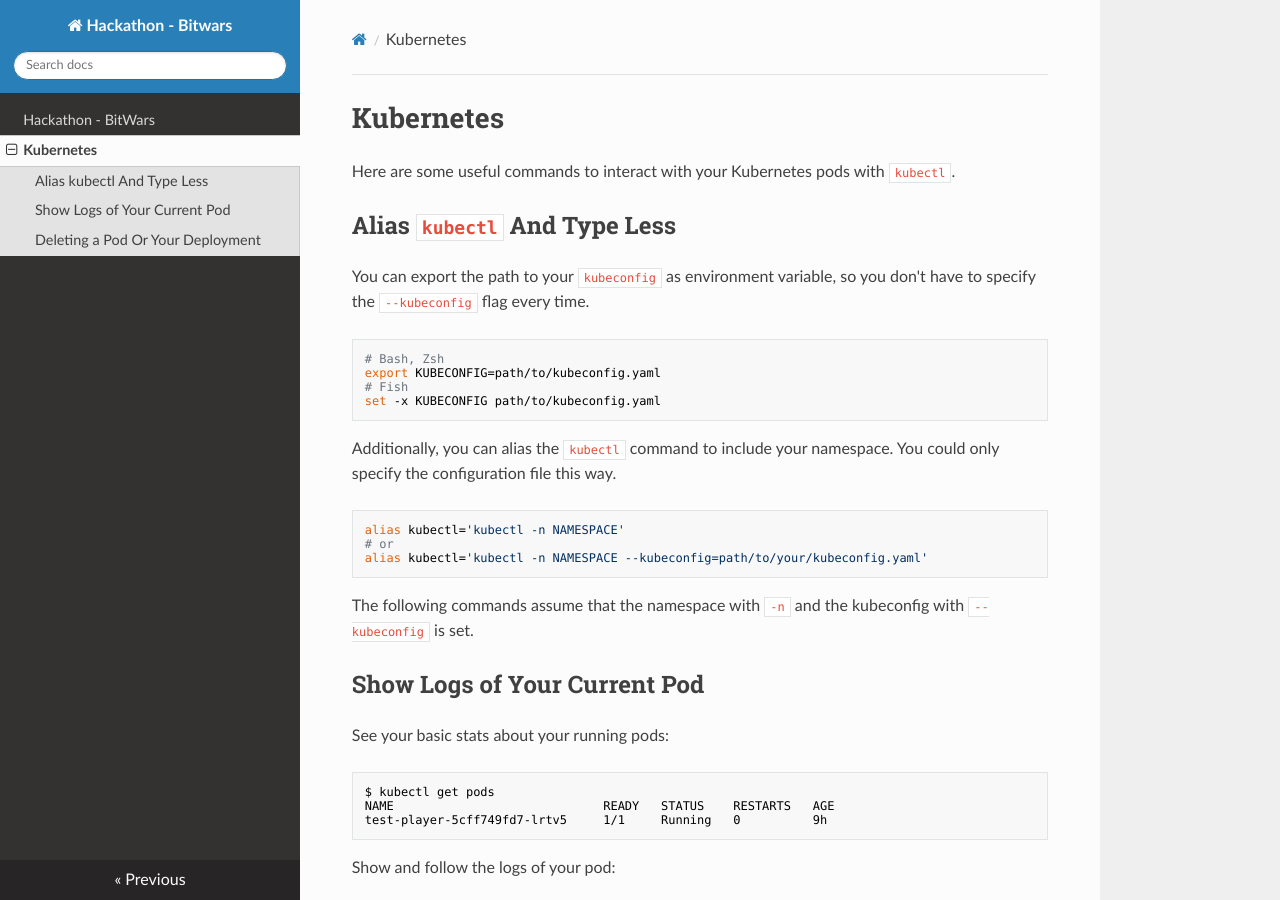
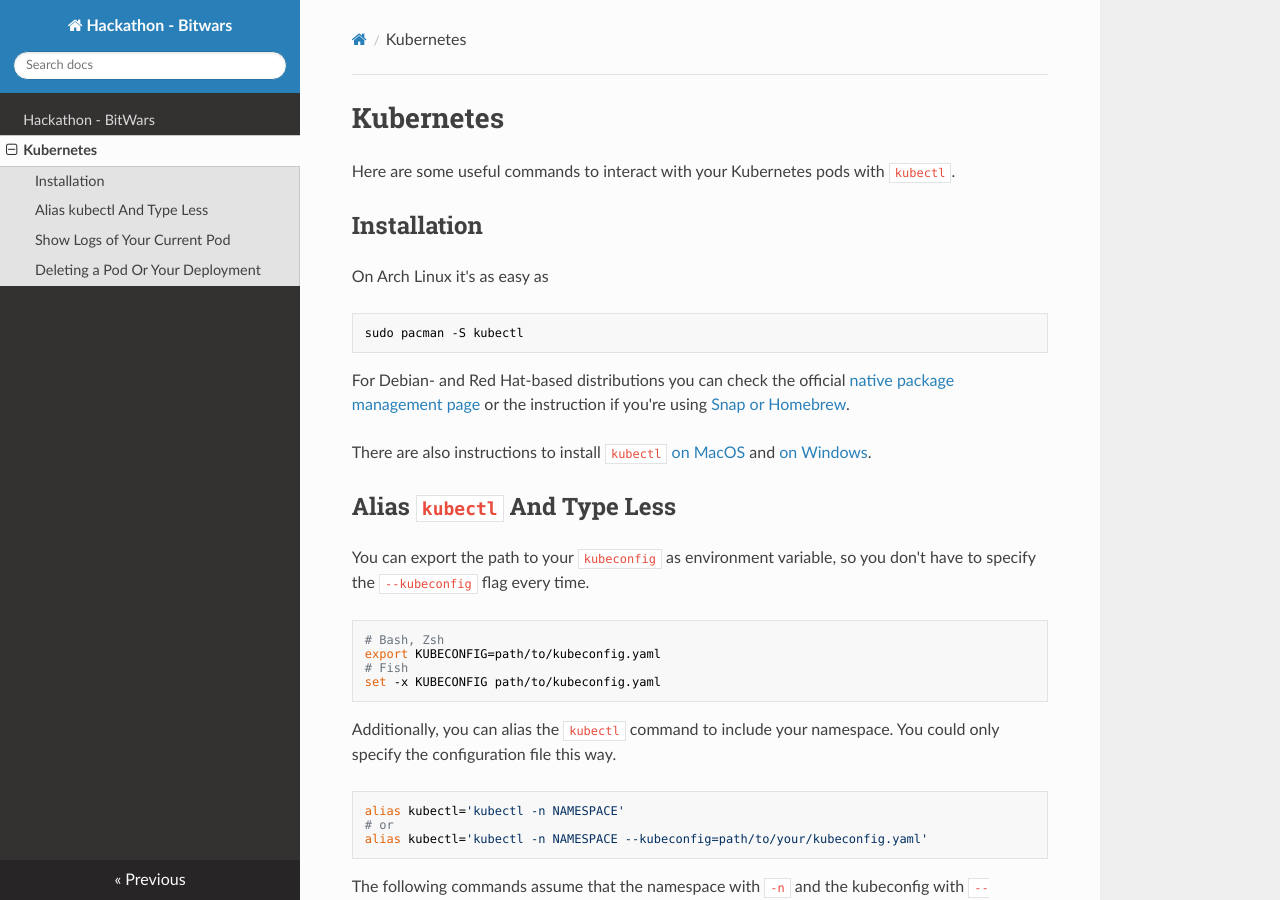
Before and after one commit to Continuous-BitWars/website, an MkDocs documentation site: the page built from docs/kubernetes.md, in a window 1280 px wide and 900 px high. Built offline with MkDocs 1.6.1, drawn with Linux system fonts in a browser that asks for light colours; nearby versions of some CDN libraries.

Commit message:
kubernetes: add installation instructions

````diff
--- a/docs/kubernetes.md
+++ b/docs/kubernetes.md
@@ -1,6 +1,21 @@
 # Kubernetes
 
 Here are some useful commands to interact with your Kubernetes pods with `kubectl`.
+
+## Installation
+
+On Arch Linux it's as easy as
+
+```sh
+sudo pacman -S kubectl
+```
+
+For Debian- and Red Hat-based distributions you can check the official [native package management page](https://kubernetes.io/docs/tasks/tools/install-kubectl-linux/#install-using-native-package-management)
+or the instruction if you're using [Snap or Homebrew](https://kubernetes.io/docs/tasks/tools/install-kubectl-linux/#install-using-other-package-management).
+
+There are also instructions to install `kubectl` [on MacOS](https://kubernetes.io/docs/tasks/tools/install-kubectl-macos/)
+and [on Windows](https://kubernetes.io/docs/tasks/tools/install-kubectl-windows/).
+
 
 ## Alias `kubectl` And Type Less
 
````
